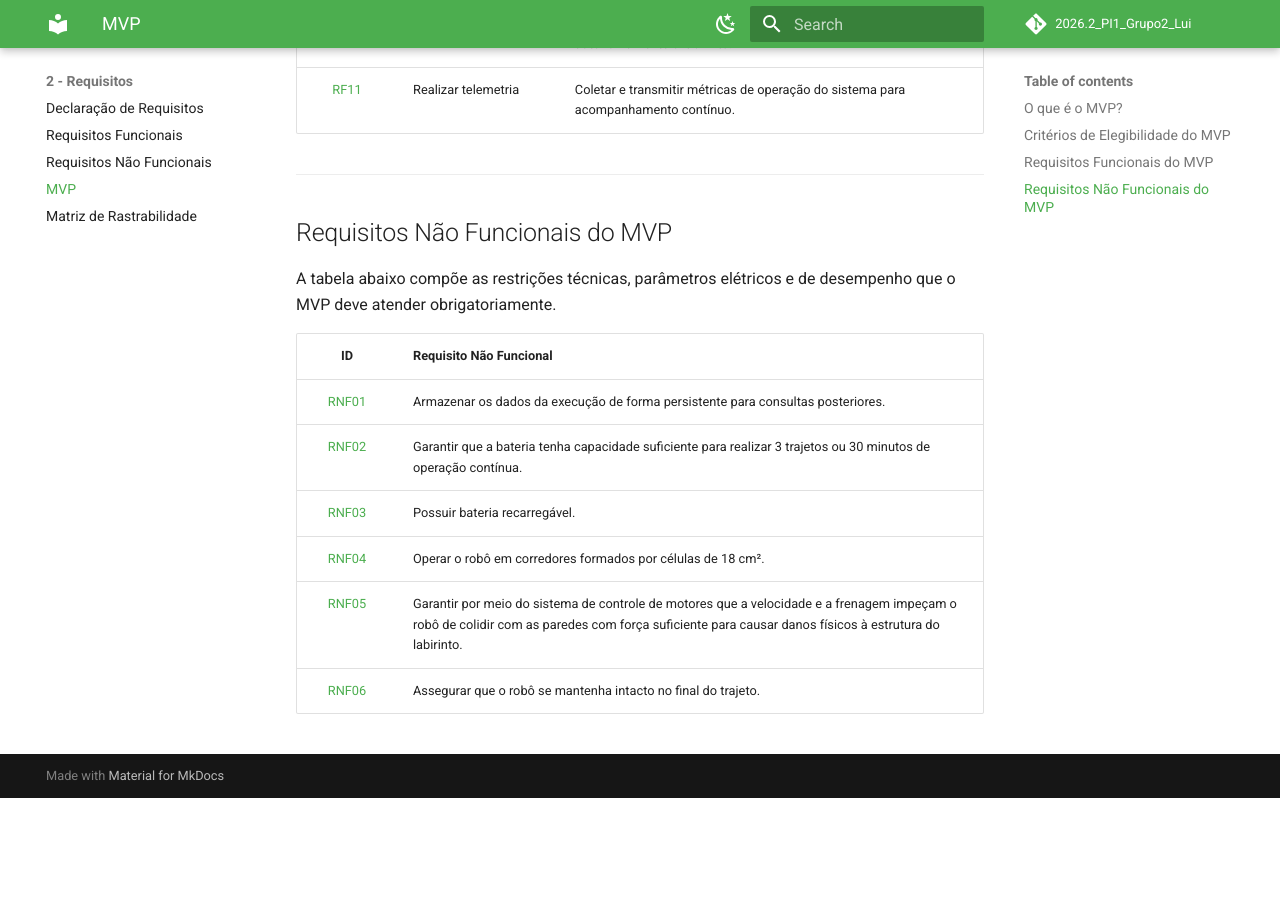
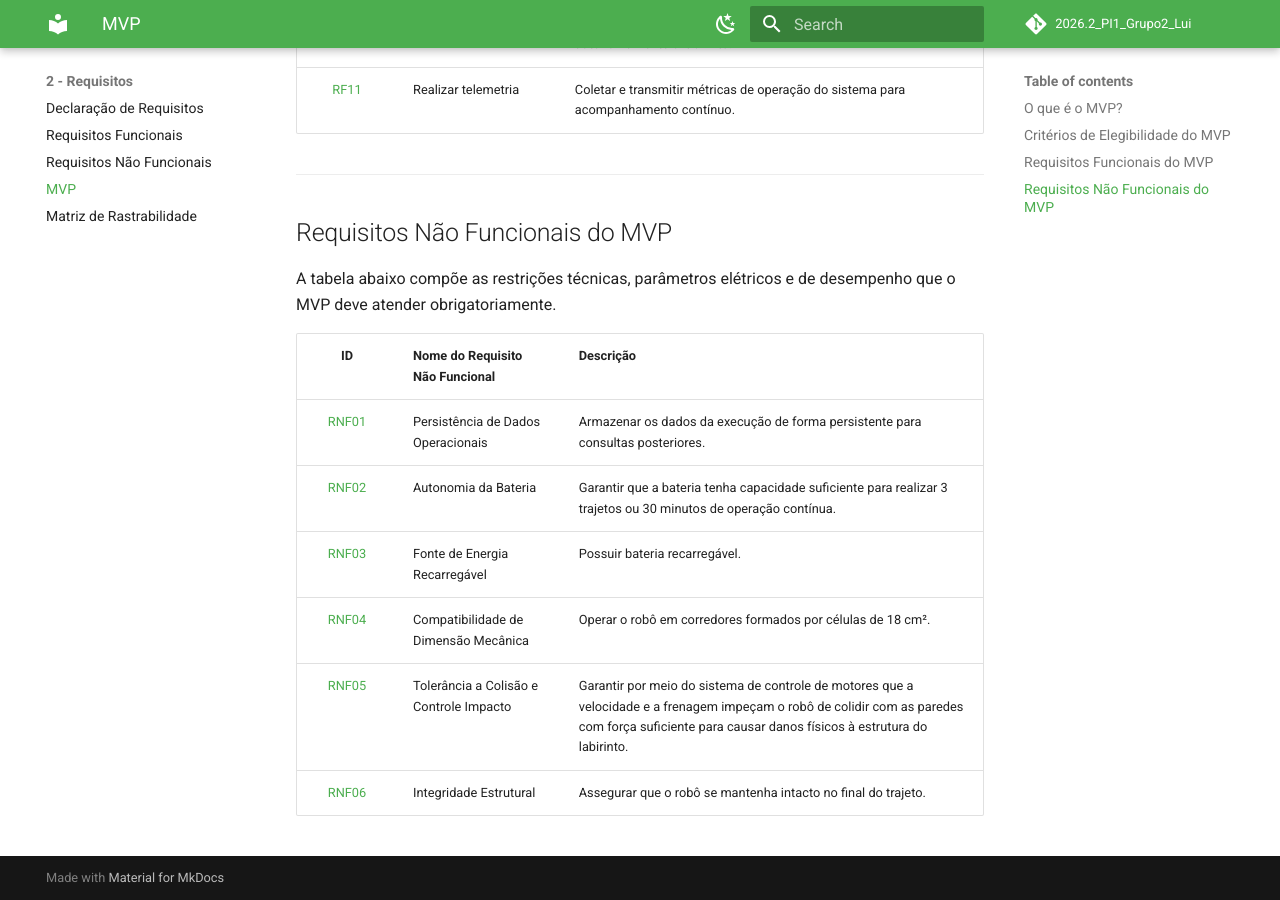
Before and after one commit to fcte-pi1/2026.2_PI1_Grupo2_Lui, an MkDocs documentation site: the page built from docs/2 - Requisitos/MVP.md, in a window 1280 px wide and 900 px high, scrolled down 1713 px. Built offline with MkDocs 1.6.1 and Material for MkDocs 9.7.7, drawn with Linux system fonts in a browser that asks for light colours; comment, search, counter and statistics services are not loaded; before the commit the page ends 2511 px from its top, so only the background shows below that.

Commit message:
docs: MVP com nomes corretos

```diff
--- a/docs/2 - Requisitos/MVP.md
+++ b/docs/2 - Requisitos/MVP.md
@@ -45,11 +45,11 @@ A tabela a seguir apresenta os Requisitos Funcionais essenciais selecionados par
 
 A tabela abaixo compõe as restrições técnicas, parâmetros elétricos e de desempenho que o MVP deve atender obrigatoriamente.
 
-| **ID** | **Requisito Não Funcional** |
-|:------:|---------------|
-| [RNF01](RNF.md#rnf-declarados) | Armazenar os dados da execução de forma persistente para consultas posteriores. |
-| [RNF02](RNF.md#rnf-declarados) | Garantir que a bateria tenha capacidade suficiente para realizar 3 trajetos ou 30 minutos de operação contínua. |
-| [RNF03](RNF.md#rnf-declarados) | Possuir bateria recarregável. |
-| [RNF04](RNF.md#rnf-declarados) | Operar o robô em corredores formados por células de 18 cm². |
-| [RNF05](RNF.md#rnf-declarados) | Garantir por meio do sistema de controle de motores que a velocidade e a frenagem impeçam o robô de colidir com as paredes com força suficiente para causar danos físicos à estrutura do labirinto. |
-| [RNF06](RNF.md#rnf-declarados) | Assegurar que o robô se mantenha intacto no final do trajeto. |
+| **ID** | **Nome do Requisito Não Funcional** | **Descrição** |
+|:------:|--------------------------------------|---------------|
+| [RNF01](RNF.md#rnf-declarados) | Persistência de Dados Operacionais | Armazenar os dados da execução de forma persistente para consultas posteriores. |
+| [RNF02](RNF.md#rnf-declarados) | Autonomia da Bateria | Garantir que a bateria tenha capacidade suficiente para realizar 3 trajetos ou 30 minutos de operação contínua. |
+| [RNF03](RNF.md#rnf-declarados) | Fonte de Energia Recarregável | Possuir bateria recarregável. |
+| [RNF04](RNF.md#rnf-declarados) | Compatibilidade de Dimensão Mecânica | Operar o robô em corredores formados por células de 18 cm². |
+| [RNF05](RNF.md#rnf-declarados) | Tolerância a Colisão e Controle Impacto | Garantir por meio do sistema de controle de motores que a velocidade e a frenagem impeçam o robô de colidir com as paredes com força suficiente para causar danos físicos à estrutura do labirinto. |
+| [RNF06](RNF.md#rnf-declarados) | Integridade Estrutural | Assegurar que o robô se mantenha intacto no final do trajeto. |
```
Also changed, not shown: docs/2 - Requisitos/Requisitos.md (+4 -0 lines).
